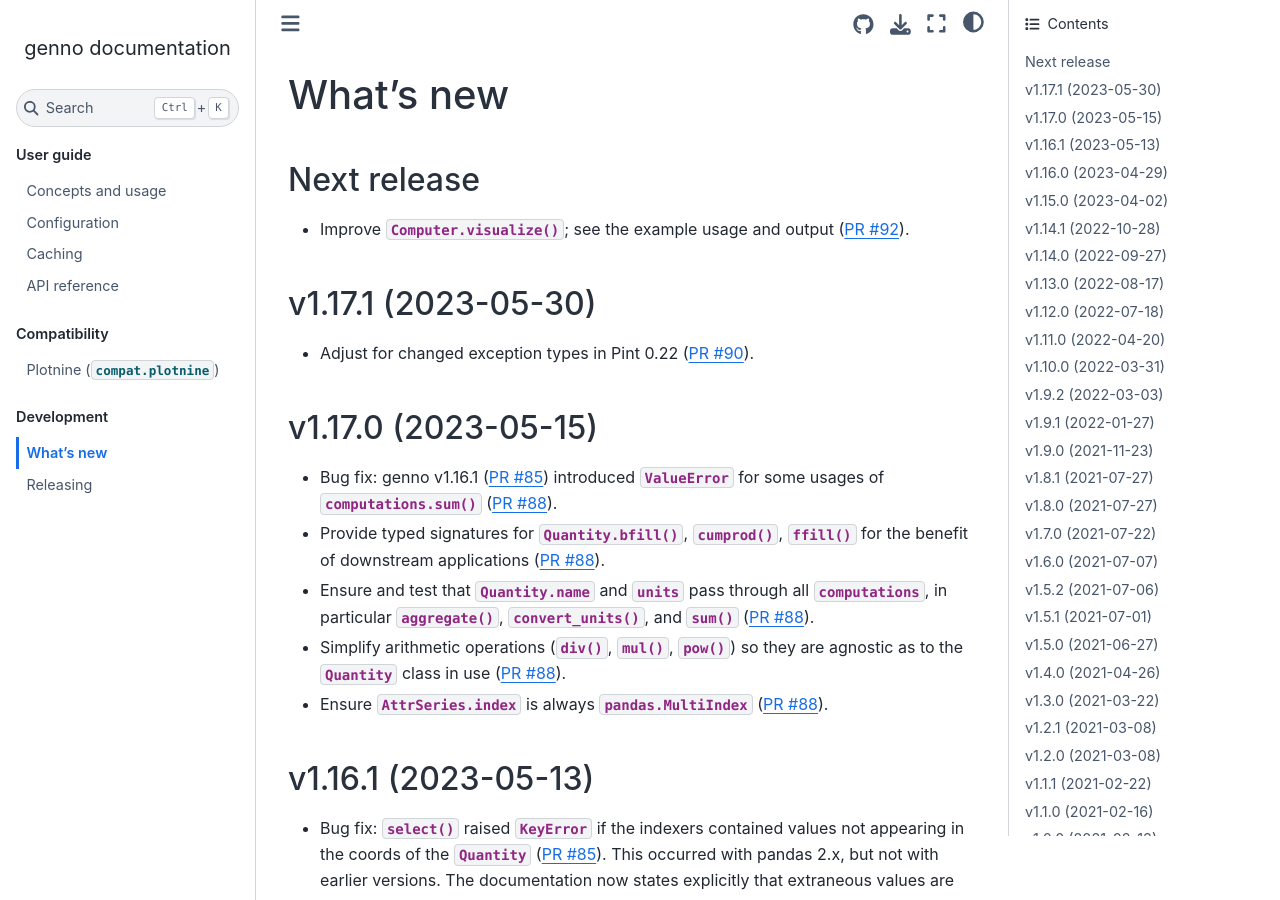
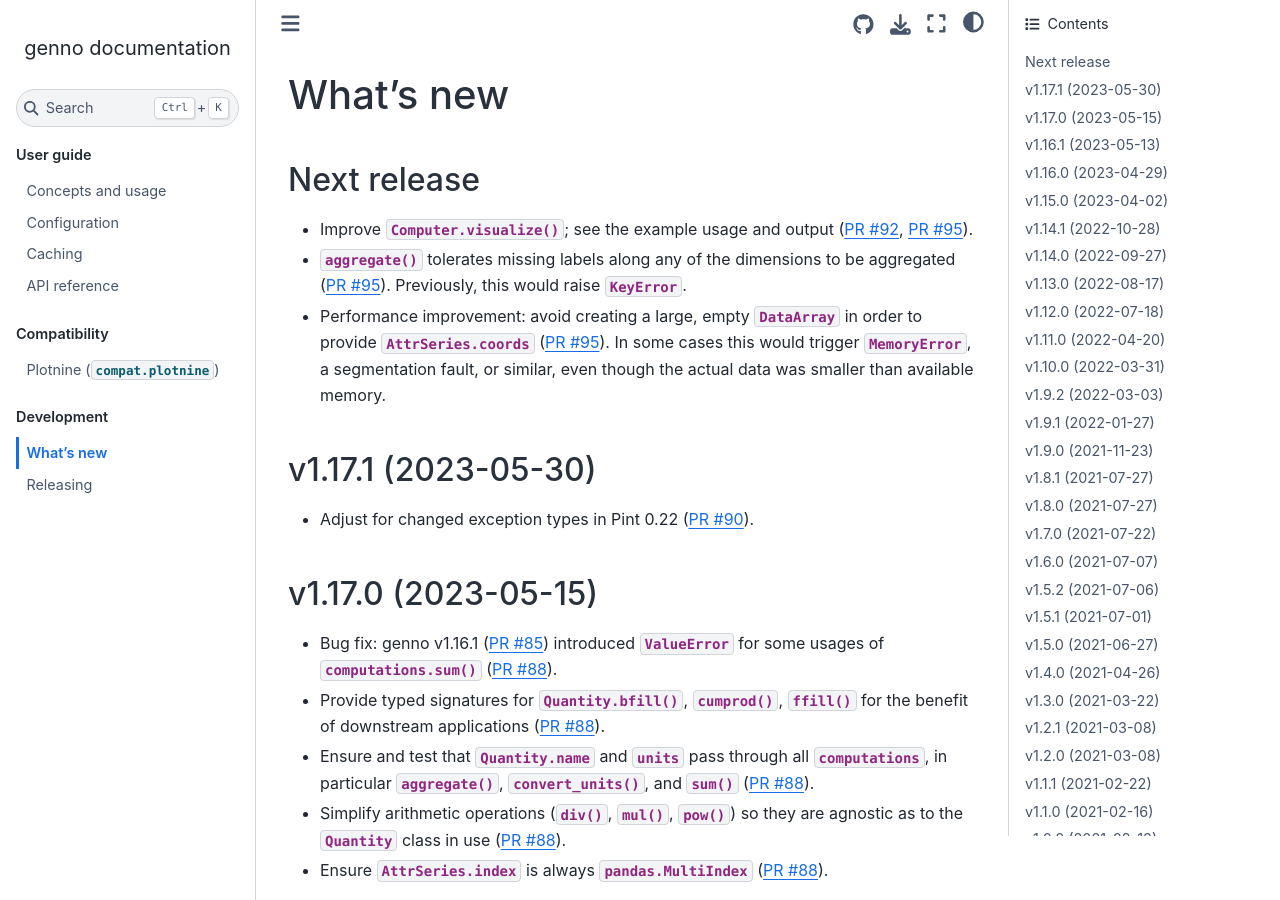
Before and after one commit to khaeru/genno, a Sphinx documentation site: the page built from doc/whatsnew.rst, in a window 1280 px wide and 900 px high. Built offline with Sphinx 7.4.7 and the Sphinx Book theme 1.1.4, drawn with Linux system fonts in a browser that asks for light colours; pages that are not in the unit, such as notebooks, are missing from menus.

Commit message:
Add #95 to doc/whatsnew

```diff
--- a/doc/whatsnew.rst
+++ b/doc/whatsnew.rst
@@ -4,7 +4,11 @@ What's new
 Next release
 ============
 
-- Improve :meth:`.Computer.visualize`; see the :ref:`example usage and output <visualize-example>` (:pull:`92`).
+- Improve :meth:`.Computer.visualize`; see the :ref:`example usage and output <visualize-example>` (:pull:`92`, :pull:`95`).
+- :func:`~.computations.aggregate` tolerates missing labels along any of the dimensions to be aggregated (:pull:`95`).
+  Previously, this would raise :class:`KeyError`.
+- Performance improvement: avoid creating a large, empty :class:`~xarray.DataArray` in order to provide :attr:`.AttrSeries.coords` (:pull:`95`).
+  In some cases this would trigger :class:`MemoryError`, a segmentation fault, or similar, even though the actual data was smaller than available memory.
 
 v1.17.1 (2023-05-30)
 ====================
```
Also changed, not shown: 1 other file.
